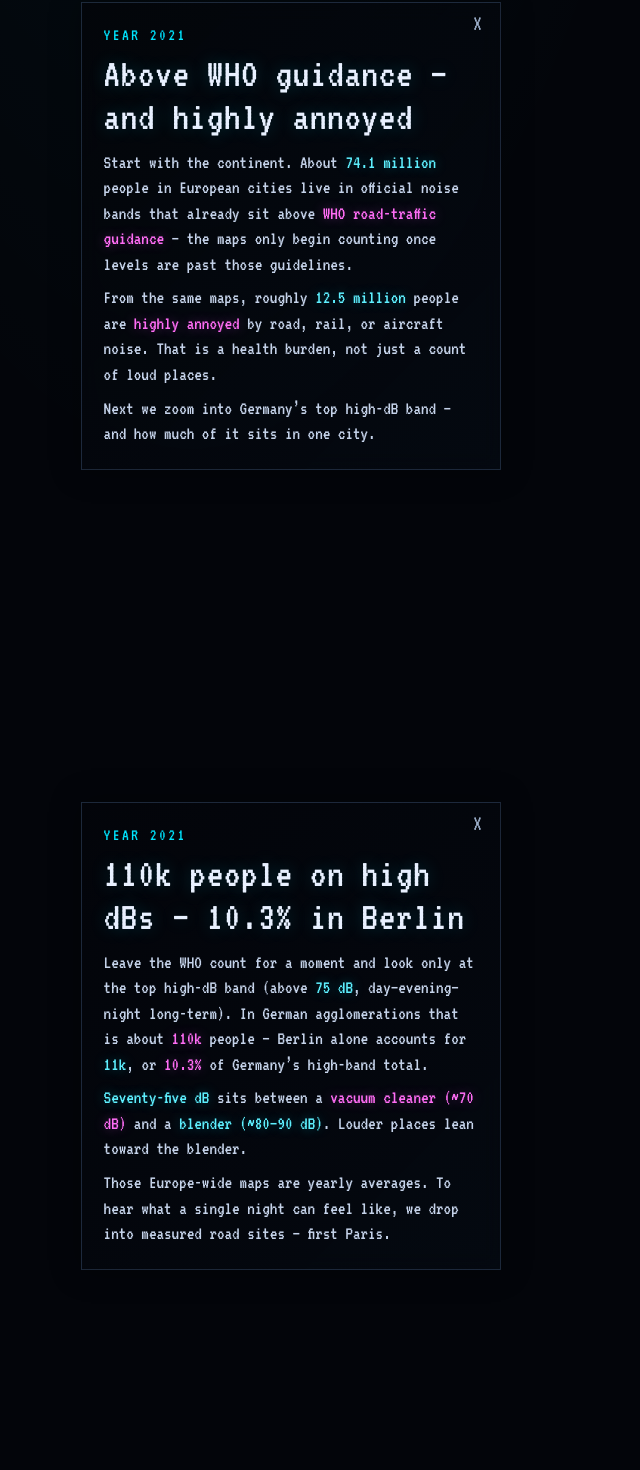
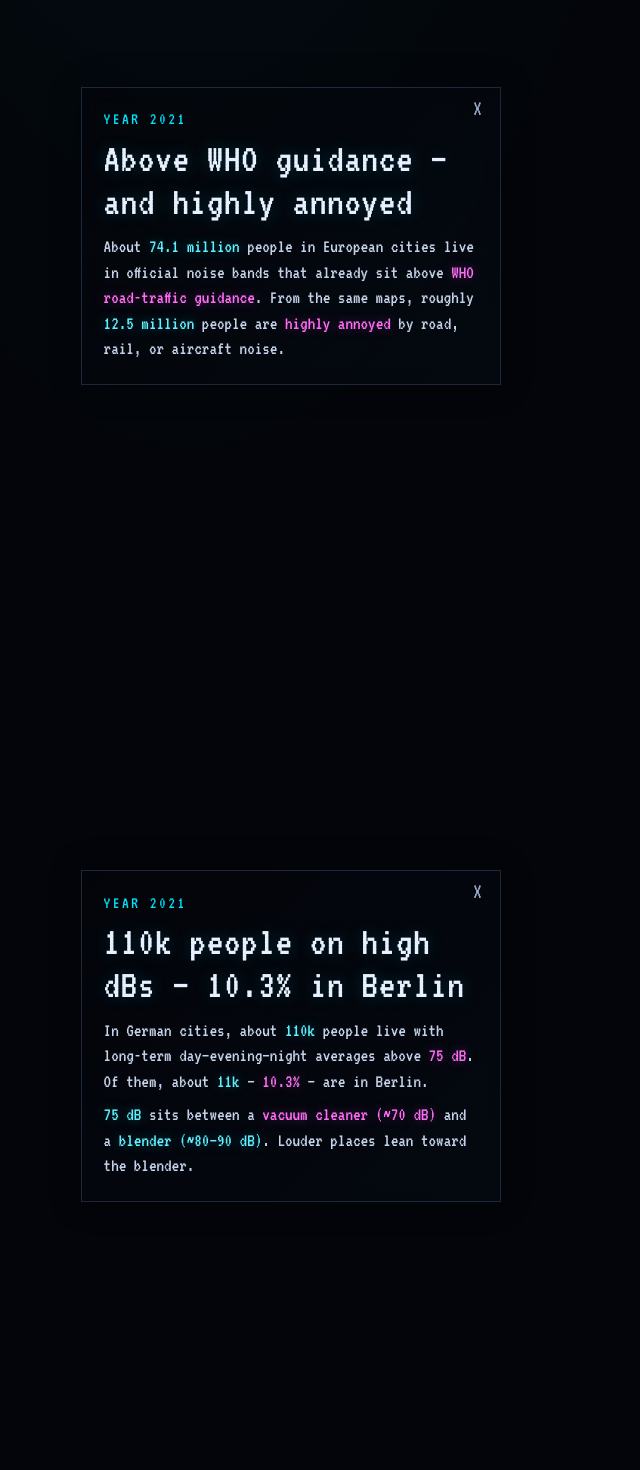
Before and after one commit to fotinidelig/noise-pollution-dataviz, a React (Vite) app in the folder app/: page / in a window 1280 px wide. Shown: the part 964-2434 px from the top of the page, without its empty margins (0-640 px from the left). Built offline with nearby package versions, Linux system fonts and the light colour scheme; no server answers.

Commit message:
Rewrite scrolly insight copy per Fotini
Europe-only WHO/HA blurb; clearer Germany/Seoul; Madrid
outdoor-station wording; HK area language; Paris kept.

```diff
--- a/app/src/scrolly/buildSteps.ts
+++ b/app/src/scrolly/buildSteps.ts
@@ -16,6 +16,8 @@ export function buildSteps(m: StoryMetrics): StoryStep[] {
 
   const whoAbove = formatPeople(eu.people_exposed_lden_end_bands)
   const ha = formatPeople(eu.people_highly_annoyed)
+  const dePeople = formatPeople(de.high_band_people_germany)
+  const berlinPeople = formatPeople(de.high_band_people_berlin)
 
   return [
     {
@@ -39,9 +41,7 @@ export function buildSteps(m: StoryMetrics): StoryStep[] {
       title: 'Above WHO guidance — and highly annoyed',
       questions: [],
       body: [
-        `Start with the continent. About ${hi(whoAbove)} people in European cities live in official noise bands that already sit above ${hi('WHO road-traffic guidance')} — the maps only begin counting once levels are past those guidelines.`,
-        `From the same maps, roughly ${hi(ha)} people are ${hi('highly annoyed')} by road, rail, or aircraft noise. That is a health burden, not just a count of loud places.`,
-        'Next we zoom into Germany’s top high-dB band — and how much of it sits in one city.',
+        `About ${hi(whoAbove)} people in European cities live in official noise bands that already sit above ${hi('WHO road-traffic guidance')}. From the same maps, roughly ${hi(ha)} people are ${hi('highly annoyed')} by road, rail, or aircraft noise.`,
       ],
       map: {
         center: [10, 50],
@@ -55,12 +55,11 @@ export function buildSteps(m: StoryMetrics): StoryStep[] {
       id: 'germany',
       railLabel: 'Germany',
       year: de.year_label,
-      title: `${formatPeople(de.high_band_people_germany)} people on high dBs — ${de.berlin_share_of_germany_pct}% in Berlin`,
+      title: `${dePeople} people on high dBs — ${de.berlin_share_of_germany_pct}% in Berlin`,
       questions: [],
       body: [
-        `Leave the WHO count for a moment and look only at the top high-dB band (above ${hi('75 dB')}, day–evening–night long-term). In German agglomerations that is about ${hi(formatPeople(de.high_band_people_germany))} people — Berlin alone accounts for ${hi(formatPeople(de.high_band_people_berlin))}, or ${hi(`${de.berlin_share_of_germany_pct}%`)} of Germany’s high-band total.`,
-        `${hi('Seventy-five dB')} sits between a ${hi('vacuum cleaner (~70 dB)')} and a ${hi('blender (~80–90 dB)')}. Louder places lean toward the blender.`,
-        'Those Europe-wide maps are yearly averages. To hear what a single night can feel like, we drop into measured road sites — first Paris.',
+        `In German cities, about ${hi(dePeople)} people live with long-term day–evening–night averages above ${hi('75 dB')}. Of them, about ${hi(berlinPeople)} — ${hi(`${de.berlin_share_of_germany_pct}%`)} — are in Berlin.`,
+        `${hi('75 dB')} sits between a ${hi('vacuum cleaner (~70 dB)')} and a ${hi('blender (~80–90 dB)')}. Louder places lean toward the blender.`,
       ],
       map: {
         center: [de.lon, de.lat],
@@ -79,7 +78,6 @@ export function buildSteps(m: StoryMetrics): StoryStep[] {
       body: [
         `In ${paris.year}, night noise at the loudest Paris road site in this set — ${hi(paris.loudest_site)} — reaches about ${hi(`${paris.max_db.toFixed(1)} dB`)}.`,
         `For scale: ${hi(vacuumBlenderCompare(paris.max_db))}.`,
-        'Paris gives one night snapshot on a ring road. Madrid’s network shows how a typical night and a peak night can diverge at the same station.',
       ],
       map: {
         center: [paris.lon, paris.lat],
@@ -93,12 +91,11 @@ export function buildSteps(m: StoryMetrics): StoryStep[] {
       id: 'madrid',
       railLabel: 'Madrid',
       year: madrid.year,
-      title: `Madrid night: station ${madrid.loudest_station_id} peaks near ${madrid.max_db_peak.toFixed(0)} dB`,
+      title: `Madrid night: outdoor station ${madrid.loudest_station_id} peaks near ${madrid.max_db_peak.toFixed(0)} dB`,
       questions: [],
       body: [
-        `In ${madrid.year}, night noise at monitoring station ${hi(String(madrid.loudest_station_id))} sits around ${hi(`${madrid.max_db_median.toFixed(0)} dB`)} on a typical night, with peaks near ${hi(`${madrid.max_db_peak.toFixed(0)} dB`)}.`,
+        `In ${madrid.year}, night noise at ${hi(`fixed outdoor noise monitoring station ${madrid.loudest_station_id}`)} sits around ${hi(`${madrid.max_db_median.toFixed(0)} dB`)} on a typical night, with peaks near ${hi(`${madrid.max_db_peak.toFixed(0)} dB`)}.`,
         `Typical: ${hi(vacuumBlenderCompare(madrid.max_db_median))}. Peak: ${hi(vacuumBlenderCompare(madrid.max_db_peak))}.`,
-        'Point monitors tell one address. Hong Kong instead maps peak traffic noise across the territory — how much ground sits above vacuum-cleaner levels?',
       ],
       map: {
         center: [madrid.lon, madrid.lat],
@@ -115,9 +112,8 @@ export function buildSteps(m: StoryMetrics): StoryStep[] {
       title: `Hong Kong: ${hk.pct_valid_gt70.toFixed(0)}% of mapped area above 70 dB`,
       questions: [],
       body: [
-        `On the ${hk.year} Hong Kong traffic-noise map, about ${hi(`${hk.pct_valid_gt70.toFixed(1)}%`)} of valid cells exceed ${hi('70 dB')} (~${hi(`${hk.area_km2_gt70.toFixed(0)} km²`)}) — peak traffic noise past a vacuum cleaner, painted across the city rather than at a single mic.`,
-        `The loudest cells reach ~${hi(`${hk.max_db.toFixed(0)} dB`)} — ${hi(vacuumBlenderCompare(hk.max_db))}.`,
-        'From a continuous surface we go back to a handful of road sites — this time in Seoul — with bubble size showing each place’s mean level.',
+        `On the ${hk.year} Hong Kong traffic-noise map, about ${hi(`${hk.pct_valid_gt70.toFixed(0)}%`)} of the mapped territory sits above ${hi('70 dB')} — roughly ${hi(`${hk.area_km2_gt70.toFixed(0)} km²`)} — peak traffic noise past a vacuum cleaner, painted across the city rather than at a single mic.`,
+        `The loudest places on the map reach about ${hi(`${hk.max_db.toFixed(0)} dB`)} — ${hi(vacuumBlenderCompare(hk.max_db))}.`,
       ],
       map: {
         center: [hk.lon, hk.lat],
@@ -131,12 +127,11 @@ export function buildSteps(m: StoryMetrics): StoryStep[] {
       id: 'seoul',
       railLabel: 'Seoul',
       year: seoul.year,
-      title: `Seoul road sites: ${seoul.loudest_site} leads`,
+      title: `Seoul: highest mean at ${seoul.loudest_site}`,
       questions: [],
       body: [
-        `In ${seoul.year}, ${hi(seoul.loudest_site)} leads this Seoul road set (mean ~${hi(`${seoul.max_db_median.toFixed(0)} dB`)}). The highest single reading is about ${hi(`${seoul.max_db_peak.toFixed(0)} dB`)}${seoul.peak_site ? ` at ${hi(seoul.peak_site)}` : ''} — daily road noise at these places.`,
-        `Mean at the lead site: ${hi(vacuumBlenderCompare(seoul.max_db_median))}. Peak reading: ${hi(vacuumBlenderCompare(seoul.max_db_peak))}. Bubbles use Latin names; positions are approximate neighborhood geocodes.`,
-        'That closes the path from Europe’s burden maps to city measurements. Dismiss any card with ×, or open explore, to pan the map freely.',
+        `Among eight Seoul road sites in ${seoul.year}, ${hi(seoul.loudest_site)} has the ${hi('highest mean')} — about ${hi(`${seoul.max_db_median.toFixed(0)} dB`)}. The ${hi('highest single reading')} is about ${hi(`${seoul.max_db_peak.toFixed(0)} dB`)}${seoul.peak_site ? ` at ${hi(seoul.peak_site)}` : ''}.`,
+        `Mean at ${seoul.loudest_site}: ${hi(vacuumBlenderCompare(seoul.max_db_median))}. Peak reading: ${hi(vacuumBlenderCompare(seoul.max_db_peak))}. Bubble size shows each site’s mean; positions are approximate.`,
       ],
       map: {
         center: [seoul.lon, seoul.lat],
```
Also changed, not shown: 1 other file (tests, documents, lock files or other folders).
